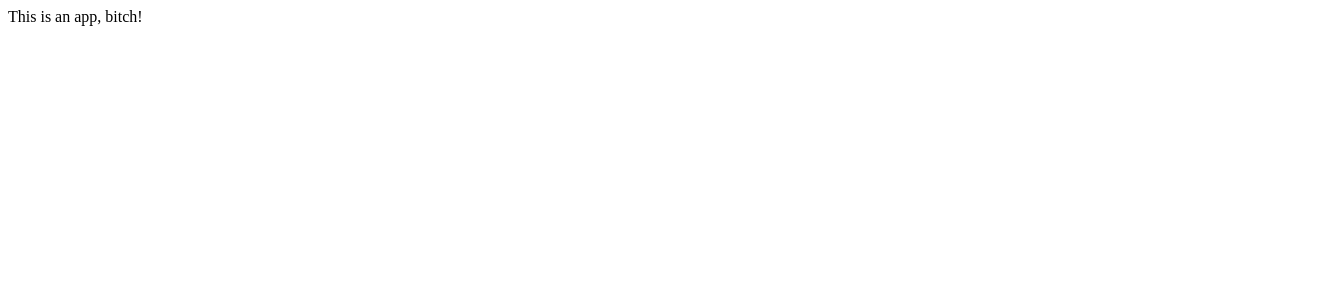
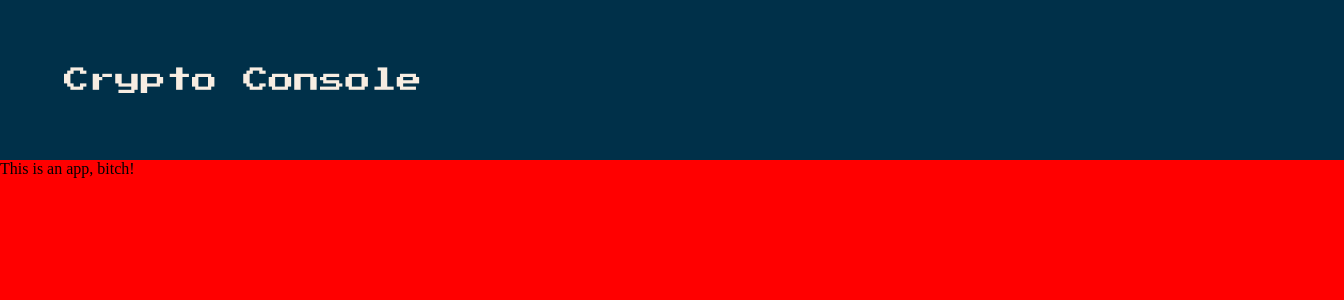
Before and after one commit to gavinbarrett/CryptoConsole, a React app: page / in a window 1280 px wide. Shown: the top 300 px of the page, 1344 px wide, since content can reach past the window. Built offline with nearby package versions, Linux system fonts and the light colour scheme; no server answers; the HTML template or start-up script is replaced by a standard one.

Commit message:
Added getCrypto function to retrieve crypto market information.

```diff
--- a/src/App.jsx
+++ b/src/App.jsx
@@ -1,5 +1,7 @@
 import React, { useEffect } from 'react';
 import ReactDOM from 'react-dom';
+import { Header } from './components/Header';
+import './components/sass/App.scss';
 
 const App = () => {
 
@@ -7,15 +9,27 @@ const App = () => {
 		getCrypto();
 	}, []);
 
+	const printInfo = async resp => {
+		console.log(resp);
+		if (!resp.value) {
+			console.log('Error');
+			return;
+		}
+		//const price = JSON.parse(resp.value);
+		//console.log(price['bitcoin']['usd']);
+	}
 
 	const getCrypto = async () => {
+		// Download the cached Bitcoin price data
 		const resp = await fetch('/getcrypto', {method: 'POST', headers: {'Content-Type': 'application/json'}});
-		const r = await resp.json();
-		console.log(`BTC: ${Object.getOwnPropertyNames(JSON.parse(r['status']['text'])['data']['BTC'])}`);
-		console.log(`ETH: ${Object.getOwnPropertyNames(JSON.parse(r['status']['text'])['data']['ETH'])}`);
+		// parse the json
+		const json = await resp.json();
+		printInfo(json);
 	}
 
-	return (<div>{"This is an app, bitch!"}</div>);
+	return (<div>
+	<Header/>
+	{"This is an app, bitch!"}</div>);
 }
 
 ReactDOM.render(<App/>, document.getElementById('root'));
--- /dev/null
+++ b/src/components/Header.jsx
@@ -0,0 +1,12 @@
+import React from 'react';
+import './sass/Header.scss';
+
+const Header = () => {
+	return (<header>
+		{"Crypto Console"}
+	</header>);
+}
+
+export {
+	Header
+}
--- /dev/null
+++ b/src/components/sass/App.scss
@@ -0,0 +1,11 @@
+* {
+	border-size: border-box;
+}
+
+html, body {
+	width: 100vw;
+	height: 100vh;
+	margin: 0;
+	padding: 0;
+	background: red;
+}
--- /dev/null
+++ b/src/components/sass/Header.scss
@@ -0,0 +1,13 @@
+@import url('https://fonts.googleapis.com/css2?family=Press+Start+2P&display=swap');
+
+header {
+	width: 100vw;
+	height: 20vh;
+	background: #003049;
+	display: flex;
+	padding-left: 5%;
+	color: #f7ede2;
+	align-items: center;
+	font-family: 'Press Start 2P';
+	font-size: 2vw;
+}
--- a/webpack.config.js
+++ b/webpack.config.js
@@ -3,6 +3,31 @@ module.exports = {
 	mode: 'development',
 	module: {
 		rules: [
+			{
+				test: /\.scss$/,
+				exclude: /node_modules/,
+				use: [
+					{
+						loader: 'style-loader',
+					},
+					'css-loader',
+					'sass-loader',
+				],
+			},
+			{
+				test: /\.css$/,
+				exclude: /node_modules/,
+				use: [
+					'style-loader',
+					{
+						loader: 'css-loader?modules',
+						options: {
+							importLoaders: 1,
+							modules: true,
+						},
+					}
+				]
+			},
 			{
 				test: /\.(js|jsx)$/,
 				exclude: /node_modules/,
```
Also changed, not shown: package.json (+8 -2 lines), server.js (+4 -20 lines), .babelrc (added), src/webpack.config.js (added), 3 other files (tests, documents, lock files or other folders).
